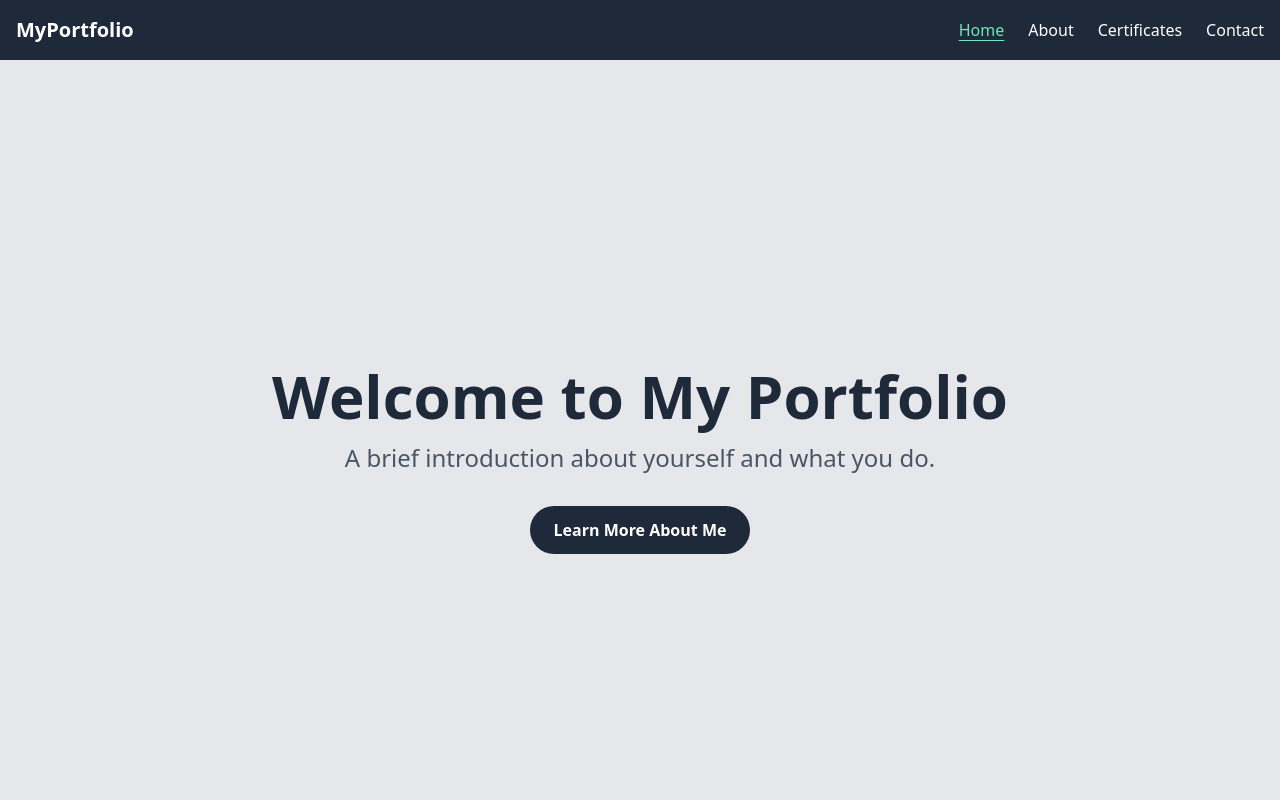
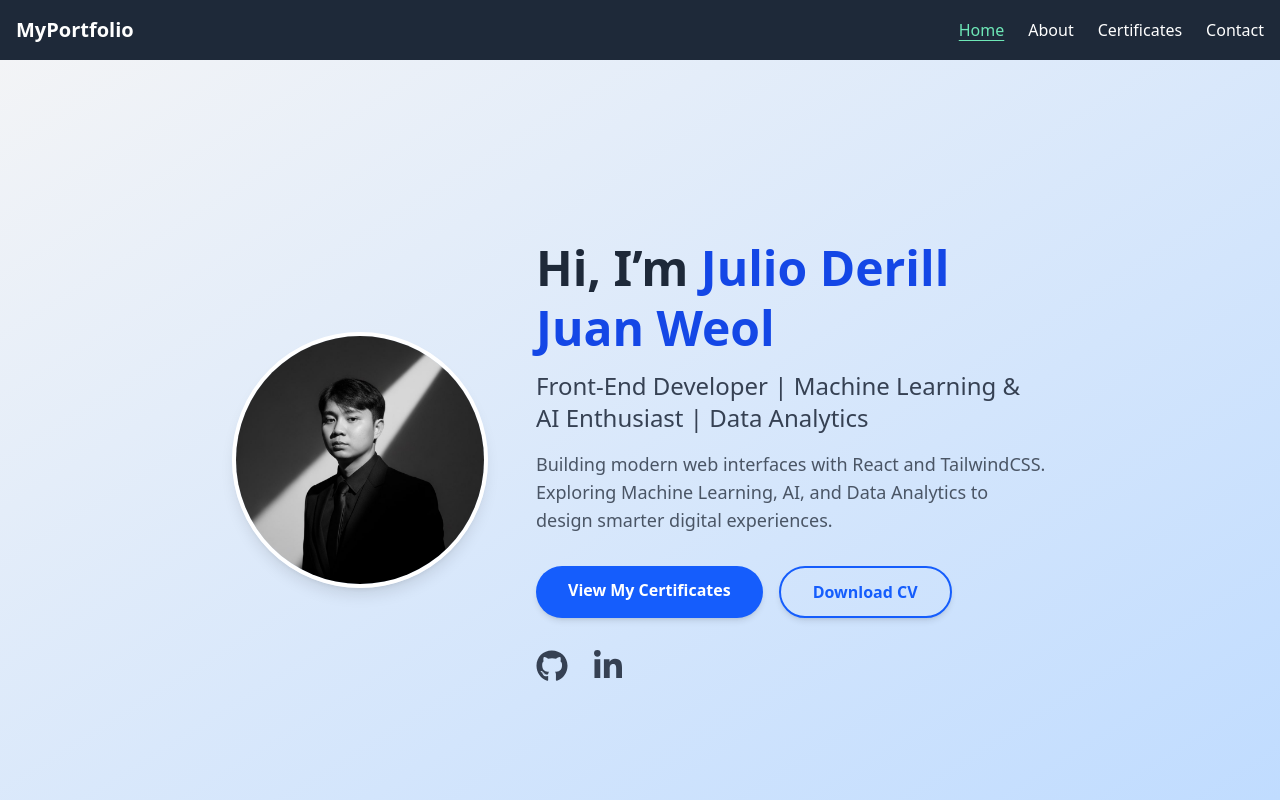
Before and after one commit to djuliow/projek-mid_frontend, a React (Vite) app: page / in a window 1280 px wide. Shown: the top 800 px of the page. Built offline with nearby package versions, Linux system fonts and the light colour scheme; data requests are answered from the project's data file.

Commit message:
fill in the home page

```diff
--- a/db.json
+++ b/db.json
@@ -7,7 +7,12 @@
     "github": "https://github.com/djuliow",
     "linkedin": "https://www.linkedin.com/in/julio-derill-juan-weol-4b358a387/",
     "email": "weoljulioderill@gmail.com",
-    "phone": "+6285823905410"
+    "phone": "+6285823905410",
+    "subheading": "Front-End Developer | Machine Learning & AI Enthusiast | Data Analytics",
+    "description": "Building modern web interfaces with React and TailwindCSS. Exploring Machine Learning, AI, and Data Analytics to design smarter digital experiences.",
+    "cta_projects_text": "View My Certificates",
+    "cta_cv_text": "Download CV",
+    "profile_image_hero": "/fotoProfil.jpg"
   },
   "icons": {
     "gmail": "/icons/Gmail.svg",
--- a/package.json
+++ b/package.json
@@ -16,6 +16,7 @@
     "react": "^19.2.0",
     "react-awesome-reveal": "^4.3.1",
     "react-dom": "^19.2.0",
+    "react-icons": "^5.5.0",
     "react-router-dom": "^7.9.5",
     "react-scroll": "^1.9.3",
     "tailwindcss": "^4.1.17"
--- a/src/components/Navbar.jsx
+++ b/src/components/Navbar.jsx
@@ -1,5 +1,5 @@
-import React, { useState } from 'react';
-import { Link } from 'react-scroll'; // Import from react-scroll
+import React, { useState } from "react";
+import { Link } from "react-scroll"; // Import from react-scroll
 
 const Navbar = () => {
   const [isOpen, setIsOpen] = useState(false);
@@ -21,25 +21,126 @@ const Navbar = () => {
           </Link>
         </div>
         <div className="hidden md:flex space-x-6">
-          <Link activeClass="active" to="home" spy={true} smooth={true} duration={500} offset={-100} className="hover:text-gray-300 transition duration-300 cursor-pointer">Home</Link>
-          <Link activeClass="active" to="about" spy={true} smooth={true} duration={500} offset={-100} className="hover:text-gray-300 transition duration-300 cursor-pointer">About</Link>
-          <Link activeClass="active" to="certificates" spy={true} smooth={true} duration={500} offset={-100} className="hover:text-gray-300 transition duration-300 cursor-pointer">Certificates</Link>
-          <Link activeClass="active" to="contact" spy={true} smooth={true} duration={500} offset={-100} className="hover:text-gray-300 transition duration-300 cursor-pointer">Contact</Link>
+          <Link
+            activeClass="active"
+            to="home"
+            spy={true}
+            smooth={true}
+            duration={500}
+            offset={-70}
+            className="hover:text-gray-300 transition duration-300 cursor-pointer"
+          >
+            Home
+          </Link>
+          <Link
+            activeClass="active"
+            to="about"
+            spy={true}
+            smooth={true}
+            duration={500}
+            offset={-70}
+            className="hover:text-gray-300 transition duration-300 cursor-pointer"
+          >
+            About
+          </Link>
+          <Link
+            activeClass="active"
+            to="certificates"
+            spy={true}
+            smooth={true}
+            duration={500}
+            offset={-70}
+            className="hover:text-gray-300 transition duration-300 cursor-pointer"
+          >
+            Certificates
+          </Link>
+          <Link
+            activeClass="active"
+            to="contact"
+            spy={true}
+            smooth={true}
+            duration={500}
+            offset={-70}
+            className="hover:text-gray-300 transition duration-300 cursor-pointer"
+          >
+            Contact
+          </Link>
         </div>
         {/* Mobile Menu Button */}
         <div className="md:hidden">
           <button onClick={toggleMenu}>
-            <svg className="w-6 h-6" fill="none" stroke="currentColor" viewBox="0 0 24 24" xmlns="http://www.w3.org/2000/svg"><path strokeLinecap="round" strokeLinejoin="round" strokeWidth="2" d="M4 6h16M4 12h16m-7 6h7"></path></svg>
+            <svg
+              className="w-6 h-6"
+              fill="none"
+              stroke="currentColor"
+              viewBox="0 0 24 24"
+              xmlns="http://www.w3.org/2000/svg"
+            >
+              <path
+                strokeLinecap="round"
+                strokeLinejoin="round"
+                strokeWidth="2"
+                d="M4 6h16M4 12h16m-7 6h7"
+              ></path>
+            </svg>
           </button>
         </div>
       </div>
       {/* Mobile Menu */}
       {isOpen && (
         <div className="md:hidden absolute top-full left-0 w-full bg-gray-800 flex flex-col items-center py-2 space-y-2">
-          <Link activeClass="active" to="home" spy={true} smooth={true} duration={500} offset={-100} onSetActive={(to) => console.log('Active link:', to)} onClick={closeMenu} className="block w-full text-center py-2 hover:bg-gray-700 transition duration-300 cursor-pointer">Home</Link>
-          <Link activeClass="active" to="about" spy={true} smooth={true} duration={500} offset={-100} onSetActive={(to) => console.log('Active link:', to)} onClick={closeMenu} className="block w-full text-center py-2 hover:bg-gray-700 transition duration-300 cursor-pointer">About</Link>
-          <Link activeClass="active" to="certificates" spy={true} smooth={true} duration={500} offset={-100} onSetActive={(to) => console.log('Active link:', to)} onClick={closeMenu} className="block w-full text-center py-2 hover:bg-gray-700 transition duration-300 cursor-pointer">Certificates</Link>
-          <Link activeClass="active" to="contact" spy={true} smooth={true} duration={500} offset={-100} onSetActive={(to) => console.log('Active link:', to)} onClick={closeMenu} className="block w-full text-center py-2 hover:bg-gray-700 transition duration-300 cursor-pointer">Contact</Link>
+          <Link
+            activeClass="active"
+            to="home"
+            spy={true}
+            smooth={true}
+            duration={500}
+            offset={-100}
+            onSetActive={(to) => console.log("Active link:", to)}
+            onClick={closeMenu}
+            className="block w-full text-center py-2 hover:bg-gray-700 transition duration-300 cursor-pointer"
+          >
+            Home
+          </Link>
+          <Link
+            activeClass="active"
+            to="about"
+            spy={true}
+            smooth={true}
+            duration={500}
+            offset={-100}
+            onSetActive={(to) => console.log("Active link:", to)}
+            onClick={closeMenu}
+            className="block w-full text-center py-2 hover:bg-gray-700 transition duration-300 cursor-pointer"
+          >
+            About
+          </Link>
+          <Link
+            activeClass="active"
+            to="certificates"
+            spy={true}
+            smooth={true}
+            duration={500}
+            offset={-100}
+            onSetActive={(to) => console.log("Active link:", to)}
+            onClick={closeMenu}
+            className="block w-full text-center py-2 hover:bg-gray-700 transition duration-300 cursor-pointer"
+          >
+            Certificates
+          </Link>
+          <Link
+            activeClass="active"
+            to="contact"
+            spy={true}
+            smooth={true}
+            duration={500}
+            offset={-100}
+            onSetActive={(to) => console.log("Active link:", to)}
+            onClick={closeMenu}
+            className="block w-full text-center py-2 hover:bg-gray-700 transition duration-300 cursor-pointer"
+          >
+            Contact
+          </Link>
         </div>
       )}
     </nav>
--- a/src/components/sections/HeroSection.jsx
+++ b/src/components/sections/HeroSection.jsx
@@ -1,24 +1,106 @@
-import React from 'react';
-import { Link as ScrollLink } from 'react-scroll';
+import React from "react";
+import { Link as ScrollLink } from "react-scroll";
 import { Fade } from "react-awesome-reveal";
+import { FaGithub, FaLinkedinIn, FaInstagram } from "react-icons/fa";
 
-const HeroSection = () => {
+const HeroSection = ({ user }) => {
+  if (!user) {
     return (
-    <section id="home" className="bg-gray-200 text-center py-20 min-h-screen flex items-center justify-center">
-      <Fade direction="down" triggerOnce>
-        <div className="container mx-auto px-4">
-          <h1 className="text-5xl md:text-6xl font-bold text-gray-800">Welcome to My Portfolio</h1>
-          <p className="text-xl md:text-2xl text-gray-600 mt-4">A brief introduction about yourself and what you do.</p>
+      <section
+        id="home"
+        className="min-h-screen flex items-center justify-center bg-linear-to-br from-gray-100 to-blue-200 text-gray-800"
+      >
+        <p>Loading Hero Section...</p>
+      </section>
+    );
+  }
+
+  return (
+    <section
+      id="home"
+      className="min-h-screen flex items-center justify-center bg-linear-to-br from-gray-100 to-blue-200 text-gray-800 py-10 px-4"
+    >
+      <div className="container mx-auto flex flex-col md:flex-row items-center justify-center space-y-8 md:space-y-0 md:space-x-12">
+        {/* Profile Image - Left on Desktop, Top on Mobile */}
+        <Fade direction="left" triggerOnce className="shrink-0">
+          <div className="w-48 h-48 md:w-64 md:h-64 rounded-full overflow-hidden shadow-lg border-4 border-white transform hover:scale-105 transition-transform duration-300">
+            <img
+              src={user.profile_image_hero || user.foto} // Use specific hero image or general foto
+              alt="Profile"
+              className="w-full h-full object-cover"
+            />
+          </div>
+        </Fade>
+
+        {/* Intro Text & CTAs - Right on Desktop, Bottom on Mobile */}
+        <div className="text-center md:text-left max-w-lg">
+          <Fade direction="right" triggerOnce>
+            <h1 className="text-4xl md:text-5xl font-bold leading-tight mb-3">
+              Hi, I’m <span className="text-blue-700">{user.nama}</span>
+            </h1>
+            <p className="text-xl md:text-2xl text-gray-700 mb-4">
+              {user.subheading}
+            </p>
+            <p className="text-md md:text-lg text-gray-600 mb-8">
+              {user.description}
+            </p>
+
+            {/* CTA Buttons */}
+            <div className="flex flex-col sm:flex-row space-y-4 sm:space-y-0 sm:space-x-4 mb-8 justify-center md:justify-start">
               <ScrollLink
-            to="about"
+                to="certificates" // Assuming a 'projects' section exists or will be added
                 smooth={true}
                 duration={500}
-            className="bg-gray-800 text-white font-bold py-3 px-6 rounded-full mt-8 inline-block hover:bg-gray-700 transition duration-300 cursor-pointer"
+                className="bg-blue-600 text-white font-semibold py-3 px-8 rounded-full shadow-md hover:bg-blue-700 hover:scale-105 transition-all duration-300 cursor-pointer"
               >
-            Learn More About Me
+                {user.cta_projects_text}
               </ScrollLink>
+              <a
+                href="/path/to/your/cv.pdf" // Placeholder for CV download
+                download
+                className="border-2 border-blue-600 text-blue-600 font-semibold py-3 px-8 rounded-full shadow-md hover:bg-blue-600 hover:text-white hover:scale-105 transition-all duration-300 cursor-pointer"
+              >
+                {user.cta_cv_text}
+              </a>
+            </div>
+
+            {/* Social Links */}
+            <div className="flex space-x-6 justify-center md:justify-start">
+              {user.github && (
+                <a
+                  href={user.github}
+                  target="_blank"
+                  rel="noopener noreferrer"
+                  className="text-gray-700 hover:text-gray-900 transform hover:scale-125 transition-transform duration-300"
+                >
+                  <FaGithub className="w-8 h-8" />
+                </a>
+              )}
+              {user.linkedin && (
+                <a
+                  href={user.linkedin}
+                  target="_blank"
+                  rel="noopener noreferrer"
+                  className="text-gray-700 hover:text-blue-700 transform hover:scale-125 transition-transform duration-300"
+                >
+                  <FaLinkedinIn className="w-8 h-8" />
+                </a>
+              )}
+              {/* Assuming user.instagram exists or will be added to db.json */}
+              {user.instagram && (
+                <a
+                  href={user.instagram}
+                  target="_blank"
+                  rel="noopener noreferrer"
+                  className="text-gray-700 hover:text-blue-700 transform hover:scale-125 transition-transform duration-300"
+                >
+                  <FaInstagram className="w-8 h-8" />
+                </a>
+              )}
             </div>
           </Fade>
+        </div>
+      </div>
     </section>
   );
 };
--- a/src/pages/HomePage.jsx
+++ b/src/pages/HomePage.jsx
@@ -47,7 +47,7 @@ const HomePage = () => {
 
   return (
     <main>
-      <HeroSection />
+      <HeroSection user={user} />
       <AboutSection user={user} />
       <Skills skills={tools} />
       <CertificateList certificates={certificates} onCardClick={handleCardClick} />
```
Also changed, not shown: 1 other file (tests, documents, lock files or other folders). Lines whose indentation alone changed are shown as unchanged.
